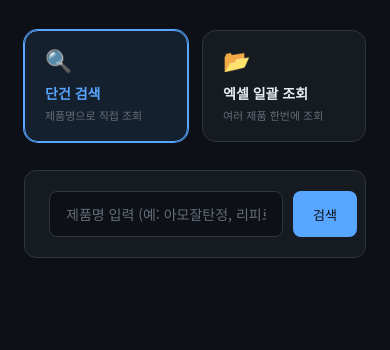
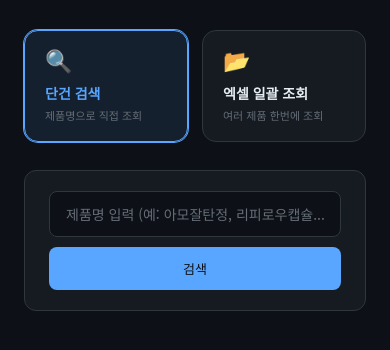
Before and after one commit to limsuc/sw-check, a website: page public/index.html in a window 390 px wide. Shown: the part 58-408 px from the top of the page. Drawn offline with Linux system fonts and the light colour scheme.

Commit message:
Add files via upload

```diff
--- a/public/index.html
+++ b/public/index.html
@@ -133,6 +133,15 @@
   .search-row {
     display: flex;
     gap: 10px;
+  }
+  @media (max-width: 600px) {
+    .search-row {
+      flex-direction: column;
+    }
+    .search-row .btn {
+      width: 100%;
+      text-align: center;
+    }
   }
   .search-input {
     flex: 1;
```
